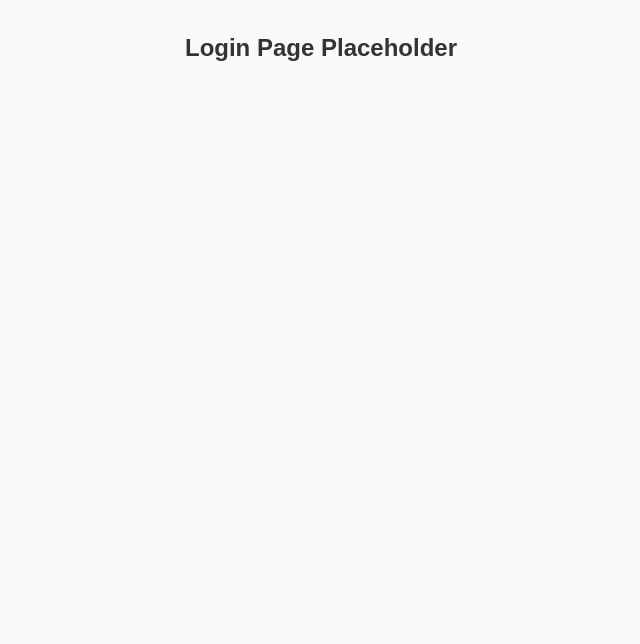
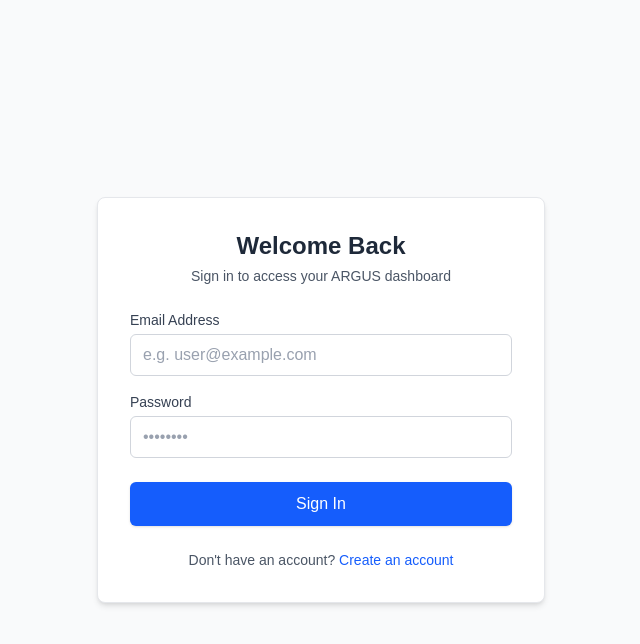
Before and after one commit to Ayad-PrimeDev/ARGUS-Portal, a React (Vite) app in the folder Frontend/: page /login in a window 1280 px wide. Shown: the top 644 px of the page, without its empty margins (319-959 px from the left). Built offline with nearby package versions, Linux system fonts and the light colour scheme.

Commit message:
Create user login page

```diff
--- a/Frontend/src/App.jsx
+++ b/Frontend/src/App.jsx
@@ -3,6 +3,7 @@ import { BrowserRouter, Routes, Route } from 'react-router-dom';
 import api from './services/api';
 import { AuthProvider } from './context/AuthContext';
 import Register from './pages/Register';
+import Login from './pages/Login';
 
 function Home() {
   const [healthStatus, setHealthStatus] = useState('Checking backend connection...');
@@ -39,7 +40,7 @@ function App() {
         <div className="min-h-screen bg-gray-50">
           <Routes>
             <Route path="/" element={<Home />} />
-            <Route path="/login" element={<div className="p-8 text-center text-2xl font-bold">Login Page Placeholder</div>} />
+            <Route path="/login" element={<Login />} />
             <Route path="/register" element={<Register />} />
             <Route path="/dashboard" element={<div className="p-8 text-center text-2xl font-bold">Dashboard Page Placeholder</div>} />
             <Route path="/items" element={<div className="p-8 text-center text-2xl font-bold">Items Page Placeholder</div>} />
--- /dev/null
+++ b/Frontend/src/pages/Login.jsx
@@ -0,0 +1,143 @@
+import React, { useState } from 'react';
+import { Link, useNavigate } from 'react-router-dom';
+import { useAuth } from '../context/AuthContext';
+
+/**
+ * Login Page
+ * Allows registered users to authenticate with email and password.
+ * Integrates with AuthContext and redirects to /dashboard upon success.
+ */
+function Login() {
+  const [formData, setFormData] = useState({
+    email: '',
+    password: '',
+  });
+
+  const [errorMessage, setErrorMessage] = useState('');
+
+  // Consume login function and loading state from AuthContext
+  const { login, loading } = useAuth();
+  const navigate = useNavigate();
+
+  // Handle input field changes
+  const handleChange = (e) => {
+    const { name, value } = e.target;
+    setFormData((prev) => ({
+      ...prev,
+      [name]: value,
+    }));
+  };
+
+  // Handle form submission
+  const handleSubmit = async (e) => {
+    e.preventDefault();
+    setErrorMessage('');
+
+    // Basic frontend validation
+    if (!formData.email.trim() || !formData.password) {
+      setErrorMessage('Please enter both email and password.');
+      return;
+    }
+
+    try {
+      await login({
+        email: formData.email.trim(),
+        password: formData.password,
+      });
+
+      // Redirect user to dashboard after successful login
+      navigate('/dashboard');
+    } catch (err) {
+      // Handles wrong password, invalid email, or server error
+      setErrorMessage(err.message || 'Login failed. Please check your credentials.');
+    }
+  };
+
+  return (
+    <div className="min-h-screen flex items-center justify-center bg-gray-50 p-4">
+      <div className="w-full max-w-md bg-white rounded-lg shadow-md border border-gray-200 p-8">
+        {/* Header */}
+        <div className="text-center mb-6">
+          <h1 className="text-2xl font-bold text-gray-800">Welcome Back</h1>
+          <p className="text-sm text-gray-600 mt-1">
+            Sign in to access your ARGUS dashboard
+          </p>
+        </div>
+
+        {/* Error Alert */}
+        {errorMessage && (
+          <div className="mb-4 p-3 bg-red-50 border border-red-200 text-red-700 text-sm rounded-md">
+            {errorMessage}
+          </div>
+        )}
+
+        {/* Login Form */}
+        <form onSubmit={handleSubmit} className="space-y-4">
+          {/* Email Address */}
+          <div>
+            <label
+              htmlFor="email"
+              className="block text-sm font-medium text-gray-700 mb-1"
+            >
+              Email Address
+            </label>
+            <input
+              id="email"
+              name="email"
+              type="email"
+              value={formData.email}
+              onChange={handleChange}
+              placeholder="e.g. user@example.com"
+              disabled={loading}
+              className="w-full px-3 py-2 border border-gray-300 rounded-md focus:outline-none focus:ring-2 focus:ring-blue-500 focus:border-blue-500 text-gray-800 placeholder-gray-400 disabled:bg-gray-100"
+              required
+            />
+          </div>
+
+          {/* Password */}
+          <div>
+            <label
+              htmlFor="password"
+              className="block text-sm font-medium text-gray-700 mb-1"
+            >
+              Password
+            </label>
+            <input
+              id="password"
+              name="password"
+              type="password"
+              value={formData.password}
+              onChange={handleChange}
+              placeholder="••••••••"
+              disabled={loading}
+              className="w-full px-3 py-2 border border-gray-300 rounded-md focus:outline-none focus:ring-2 focus:ring-blue-500 focus:border-blue-500 text-gray-800 placeholder-gray-400 disabled:bg-gray-100"
+              required
+            />
+          </div>
+
+          {/* Submit Button */}
+          <button
+            type="submit"
+            disabled={loading}
+            className="w-full py-2.5 px-4 bg-blue-600 hover:bg-blue-700 text-white font-medium rounded-md shadow-sm transition-colors disabled:bg-blue-400 disabled:cursor-not-allowed mt-2"
+          >
+            {loading ? 'Signing In...' : 'Sign In'}
+          </button>
+        </form>
+
+        {/* Footer Navigation */}
+        <div className="text-center mt-6 text-sm text-gray-600">
+          Don't have an account?{' '}
+          <Link
+            to="/register"
+            className="text-blue-600 hover:text-blue-700 font-medium hover:underline"
+          >
+            Create an account
+          </Link>
+        </div>
+      </div>
+    </div>
+  );
+}
+
+export default Login;
```
